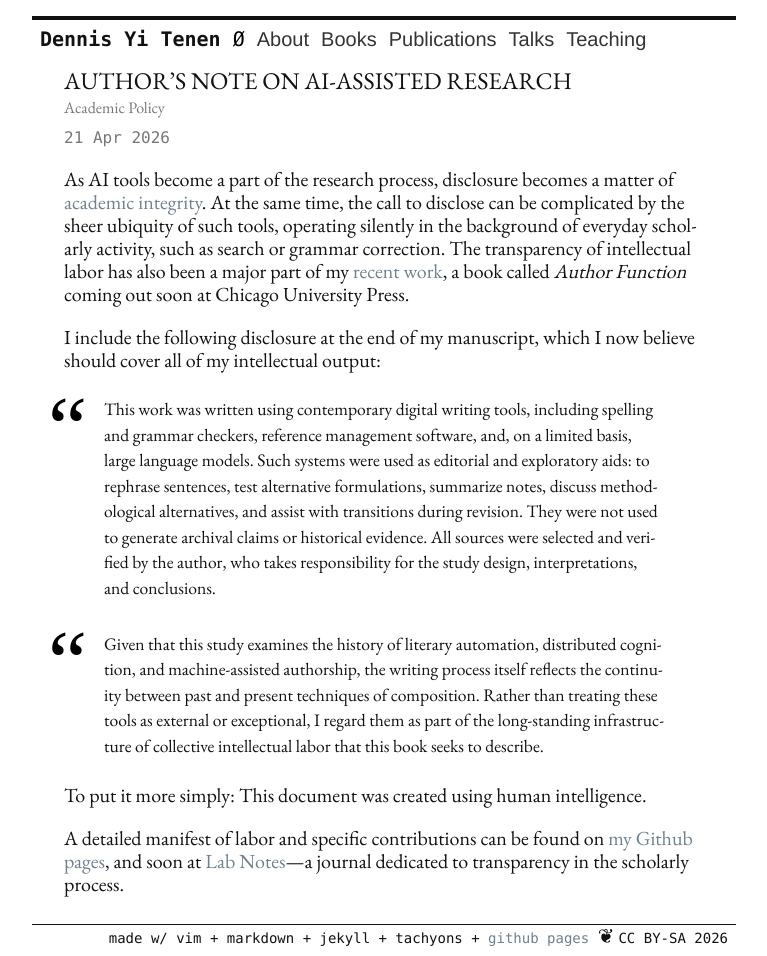
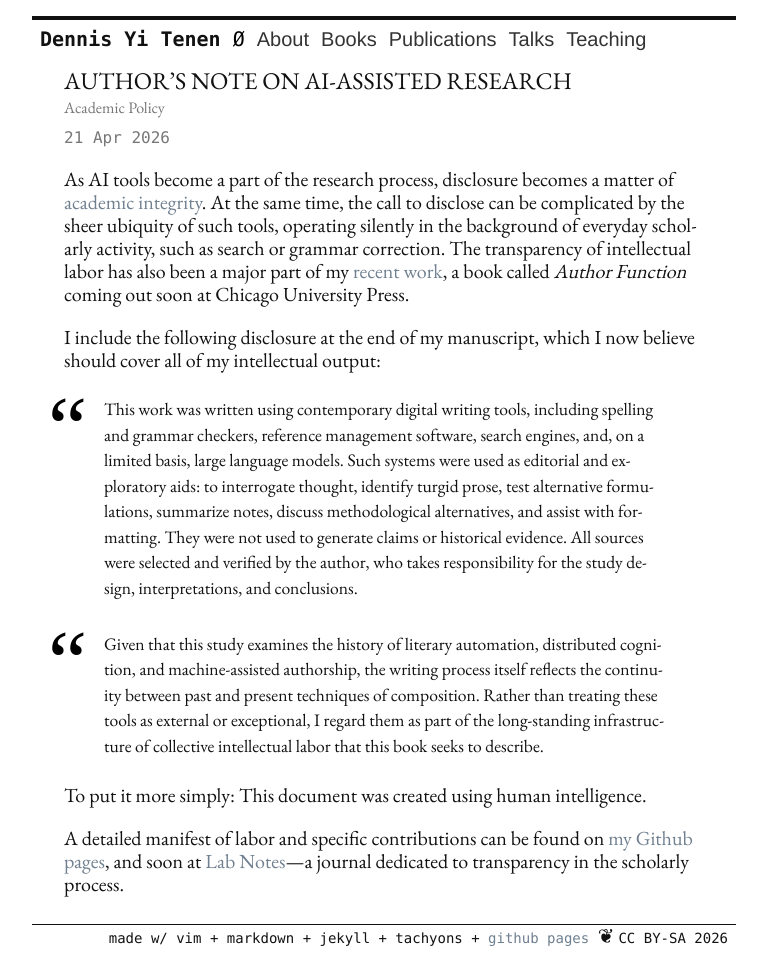
Before and after one commit to denten/denten.github.io, a Jekyll site: the page built from collections/_posts/2026-04-21-ai-disclosure.md, in a window 1280 px wide. Shown: the whole page, without its empty margins (256-1023 px from the left). Built offline with Jekyll 4.4.1, drawn with Linux system fonts in a browser that asks for light colours; nearby versions of some CDN libraries.

Commit message:
update the AI statement

```diff
--- a/collections/_posts/2026-04-21-ai-disclosure.md
+++ b/collections/_posts/2026-04-21-ai-disclosure.md
@@ -22,12 +22,12 @@ I include the following disclosure at the end of my manuscript, which I now beli
 cover all of my intellectual output:
 
 > This work was written using contemporary digital writing tools, including spelling and
-grammar checkers, reference management software, and, on a limited basis, large language
-models. Such systems were used as editorial and exploratory aids: to rephrase sentences, test
-alternative formulations, summarize notes, discuss methodological alternatives, and assist
-with transitions during revision. They were not used to generate archival claims or historical
-evidence. All sources were selected and verified by the author, who takes responsibility for
-the study design, interpretations, and conclusions.
+grammar checkers, reference management software, search engines, and, on a limited basis, large
+language models. Such systems were used as editorial and exploratory aids: to interrogate
+thought, identify turgid prose, test alternative formulations, summarize notes, discuss
+methodological alternatives, and assist with formatting. They were not used to generate claims
+or historical evidence. All sources were selected and verified by the author, who takes
+responsibility for the study design, interpretations, and conclusions.
 
 > Given that this study examines the history of literary automation, distributed cognition,
 and machine-assisted authorship, the writing process itself reflects the continuity between
```
